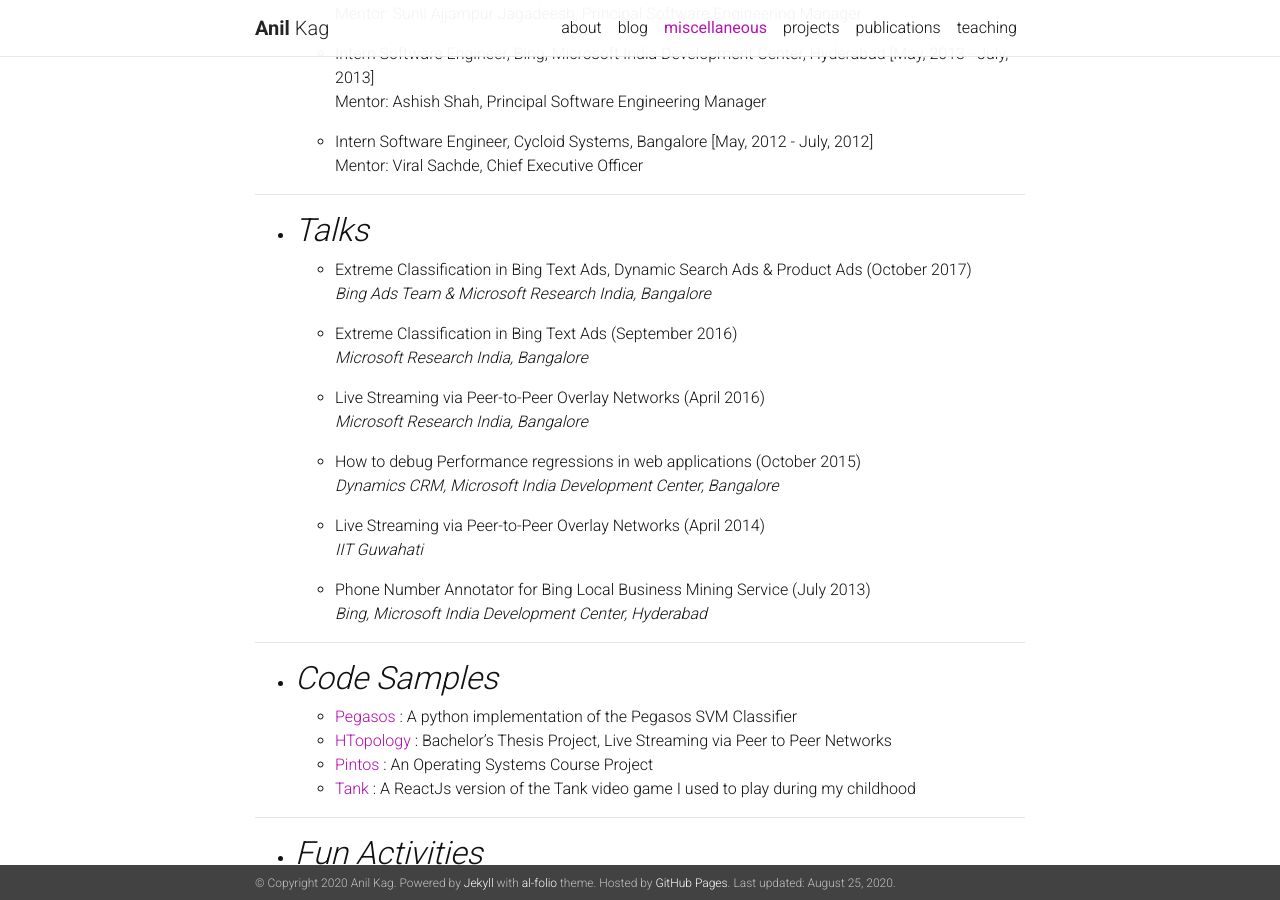
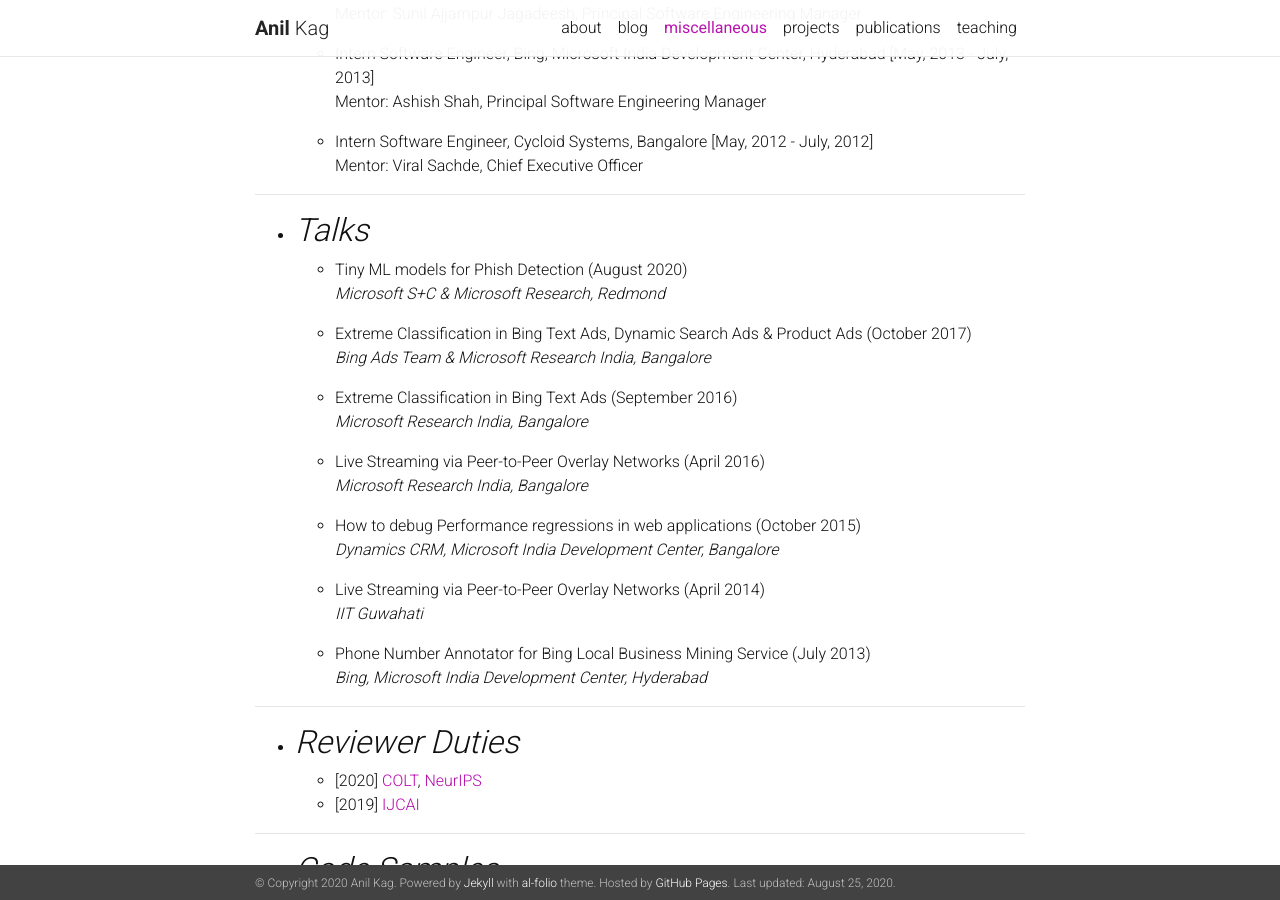
Before and after one commit to anilkagak2/anilkagak2.github.io, a Jekyll site: the page built from _pages/miscellaneous.md, in a window 1280 px wide and 900 px high, scrolled down 405 px. Built offline with Jekyll 4.4.1, drawn with Linux system fonts in a browser that asks for light colours; nearby versions of some CDN libraries; emoji names are drawn with the system emoji font; a style sheet for code colours, icons or effects is not loaded.

Commit message:
Updated the miscellaneous page to include the reviewer duties up until now.

```diff
--- a/_pages/miscellaneous.md
+++ b/_pages/miscellaneous.md
@@ -27,6 +27,9 @@
 ---
 + *Talks*
 ---
+	+ Tiny ML models for Phish Detection (August 2020)
+	<br/><i>Microsoft S+C & Microsoft Research, Redmond</i>
+
 	+ Extreme Classification in Bing Text Ads, Dynamic Search Ads & Product Ads (October 2017)
 	<br/><i>Bing Ads Team & Microsoft Research India, Bangalore</i>
 
@@ -44,6 +47,12 @@
 
 	+ Phone Number Annotator for Bing Local Business Mining Service (July 2013)
 	<br/><i>Bing, Microsoft India Development Center, Hyderabad</i>
+
+---
++ *Reviewer Duties*
+---
+	+ [2020] [COLT](http://learningtheory.org/colt2020/), [NeurIPS](https://nips.cc/)
+	+ [2019] [IJCAI](https://www.ijcai19.org/)
 
 ---
 + *Code Samples*
```
